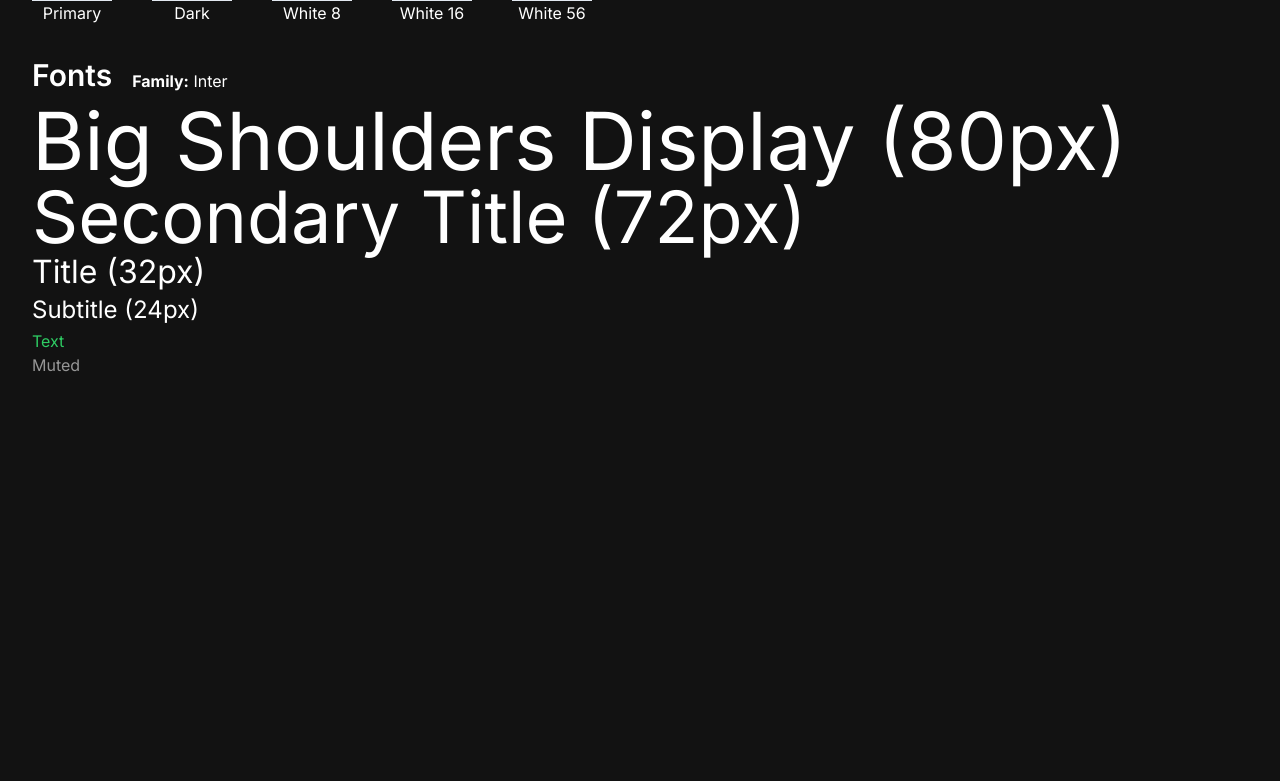
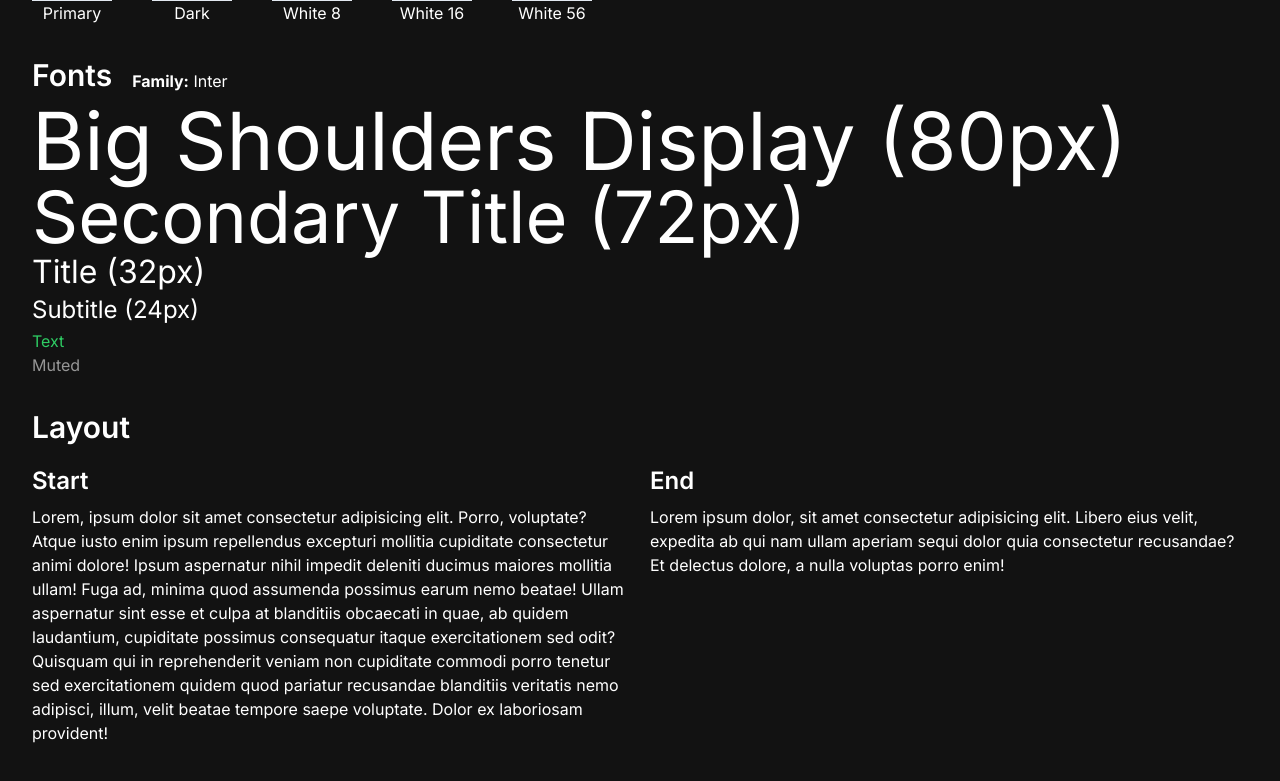
Before and after one commit to Deft-Dodo-Web-Development/website, a Next.js app: page / in a window 1280 px wide. Shown: the part 263-1044 px from the top of the page. Before the commit the page ends 800 px from the top, so only its background shows below. Built offline with nearby package versions, Linux system fonts and the light colour scheme.

Commit message:
feat(page): integrate Layout component and adjust padding

```diff
--- a/src/app/page.tsx
+++ b/src/app/page.tsx
@@ -1,8 +1,9 @@
 import { Button } from "@/modules/common/components/button";
+import { Layout } from "@/modules/common/components/layout";
 
 export default function Home() {
   return (
-    <div className="space-y-8 pt-5">
+    <div className="space-y-8 pt-5 pb-10">
       <section className="space-y-3">
         <h2 className="text-3xl font-semibold">Buttons</h2>
         <div className="flex gap-4">
@@ -64,6 +65,37 @@ export default function Home() {
           <p className="text-[16px] text-white-56">Muted</p>
         </div>
       </section>
+      <section>
+        <h2 className="text-3xl font-semibold">Layout</h2>
+
+        <Layout className="mt-5">
+          <section>
+            <h3 className="text-2xl font-semibold mb-2">Start</h3>
+            <p>
+              Lorem, ipsum dolor sit amet consectetur adipisicing elit. Porro,
+              voluptate? Atque iusto enim ipsum repellendus excepturi mollitia
+              cupiditate consectetur animi dolore! Ipsum aspernatur nihil
+              impedit deleniti ducimus maiores mollitia ullam! Fuga ad, minima
+              quod assumenda possimus earum nemo beatae! Ullam aspernatur sint
+              esse et culpa at blanditiis obcaecati in quae, ab quidem
+              laudantium, cupiditate possimus consequatur itaque exercitationem
+              sed odit? Quisquam qui in reprehenderit veniam non cupiditate
+              commodi porro tenetur sed exercitationem quidem quod pariatur
+              recusandae blanditiis veritatis nemo adipisci, illum, velit beatae
+              tempore saepe voluptate. Dolor ex laboriosam provident!
+            </p>
+          </section>
+          <section>
+            <h3 className="text-2xl font-semibold mb-2">End</h3>
+            <p>
+              Lorem ipsum dolor, sit amet consectetur adipisicing elit. Libero
+              eius velit, expedita ab qui nam ullam aperiam sequi dolor quia
+              consectetur recusandae? Et delectus dolore, a nulla voluptas porro
+              enim!
+            </p>
+          </section>
+        </Layout>
+      </section>
     </div>
   );
 }
```
